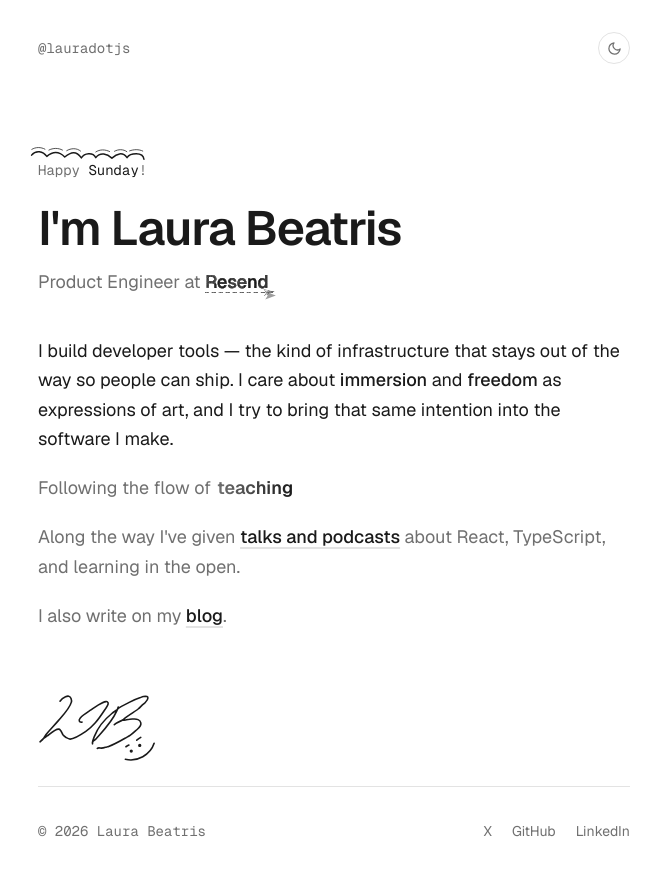
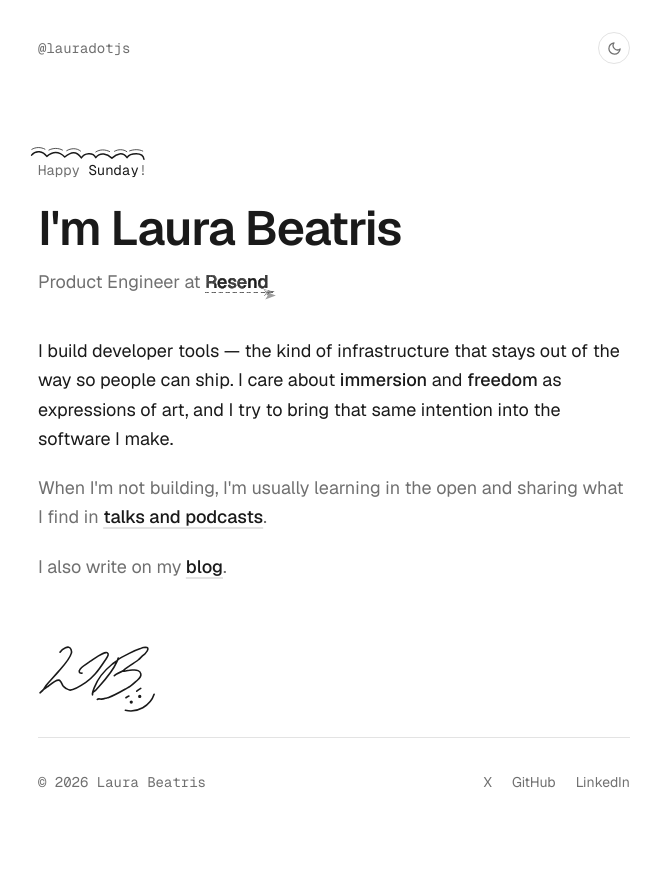
Before and after one commit to LauraBeatris/laurabeatris.com, a Next.js app: page / in a window 1280 px wide. Shown: the whole page, without its empty margins (306-967 px from the left). After the commit the page ends 826 px from the top, so only its background shows below. Built offline with nearby package versions, Linux system fonts and the light colour scheme.

Commit message:
feat(home): remove the flow line and simplify the talks copy

```diff
--- a/app/layout.tsx
+++ b/app/layout.tsx
@@ -18,11 +18,11 @@ export const metadata: Metadata = {
   metadataBase: new URL("https://laurabeatris.com"),
   title: "Laura Beatris — Product Engineer",
   description:
-    "Laura Beatris, a Product Engineer at Resend. Following the flow of learning, creating, and teaching — with immersion and freedom as expressions of art.",
+    "Laura Beatris, a Product Engineer at Resend building developer tools.",
   openGraph: {
     title: "Laura Beatris — Product Engineer",
     description:
-      "Product Engineer at Resend. Following the flow of learning, creating, and teaching.",
+      "Product Engineer at Resend building developer tools.",
     url: "https://laurabeatris.com",
     siteName: "Laura Beatris",
     type: "website",
@@ -31,7 +31,7 @@ export const metadata: Metadata = {
     card: "summary_large_image",
     title: "Laura Beatris — Product Engineer",
     description:
-      "Product Engineer at Resend. Following the flow of learning, creating, and teaching.",
+      "Product Engineer at Resend building developer tools.",
     creator: "@lauradotjs",
   },
 };
--- a/app/page.tsx
+++ b/app/page.tsx
@@ -1,6 +1,5 @@
 import Link from "next/link";
 import { Greeting } from "@/components/greeting";
-import { FlowVerbs } from "@/components/flow-verbs";
 import { ResendLink } from "@/components/resend-link";
 import { SiteFooter } from "@/components/site-footer";
 import { ThemeToggle } from "@/components/theme-toggle";
@@ -37,19 +36,16 @@ export default async function Home() {
             <span className="font-medium">freedom</span> as expressions of art,
             and I try to bring that same intention into the software I make.
           </p>
-          <p className="flex flex-wrap items-baseline gap-x-1.5">
-            <span className="text-muted">Following the flow of</span>
-            <FlowVerbs />
-          </p>
           <p className="text-muted">
-            Along the way I&apos;ve given{" "}
+            When I&apos;m not building, I&apos;m usually learning in the open
+            and sharing what I find in{" "}
             <Link
               href="/talks"
               className="font-medium text-foreground underline decoration-border decoration-2 underline-offset-4 transition-colors hover:decoration-accent"
             >
               talks and podcasts
-            </Link>{" "}
-            about React, TypeScript, and learning in the open.
+            </Link>
+            .
           </p>
           {posts.length > 0 && (
             <p className="text-muted">
```
